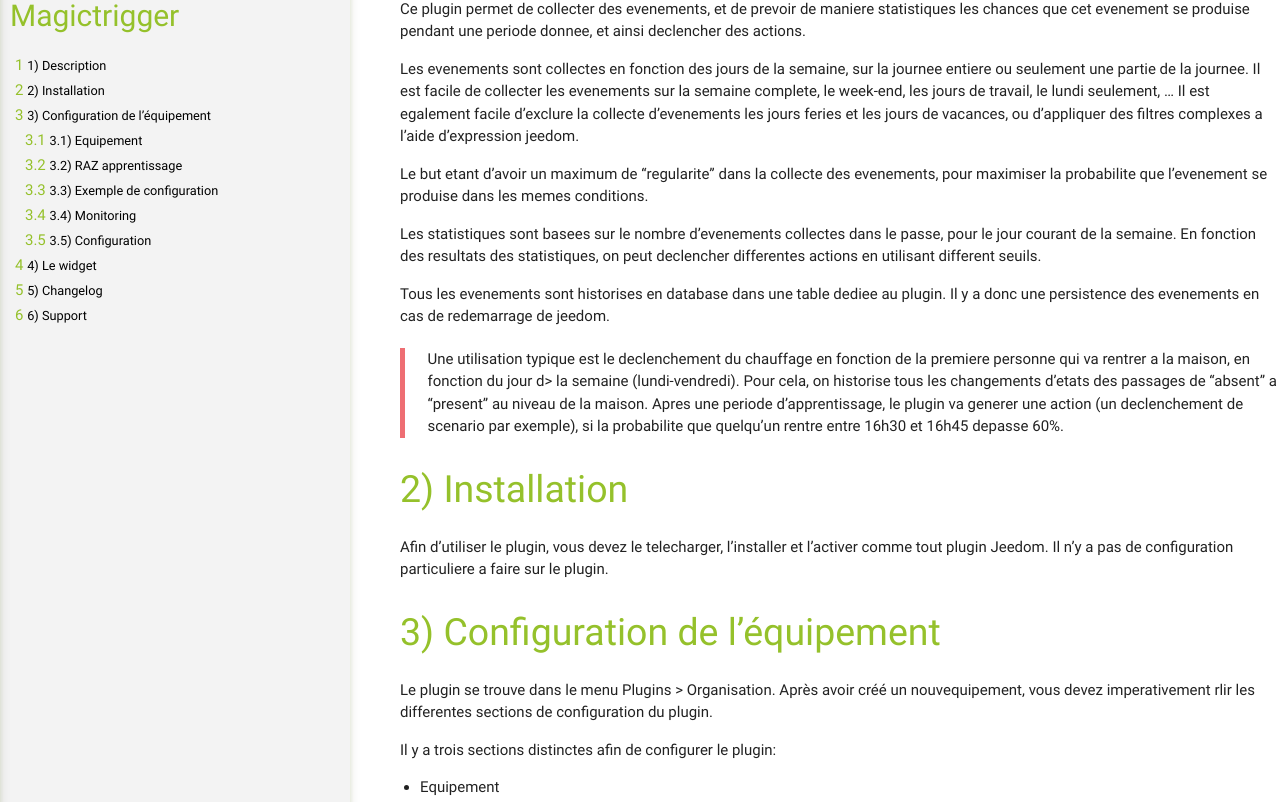
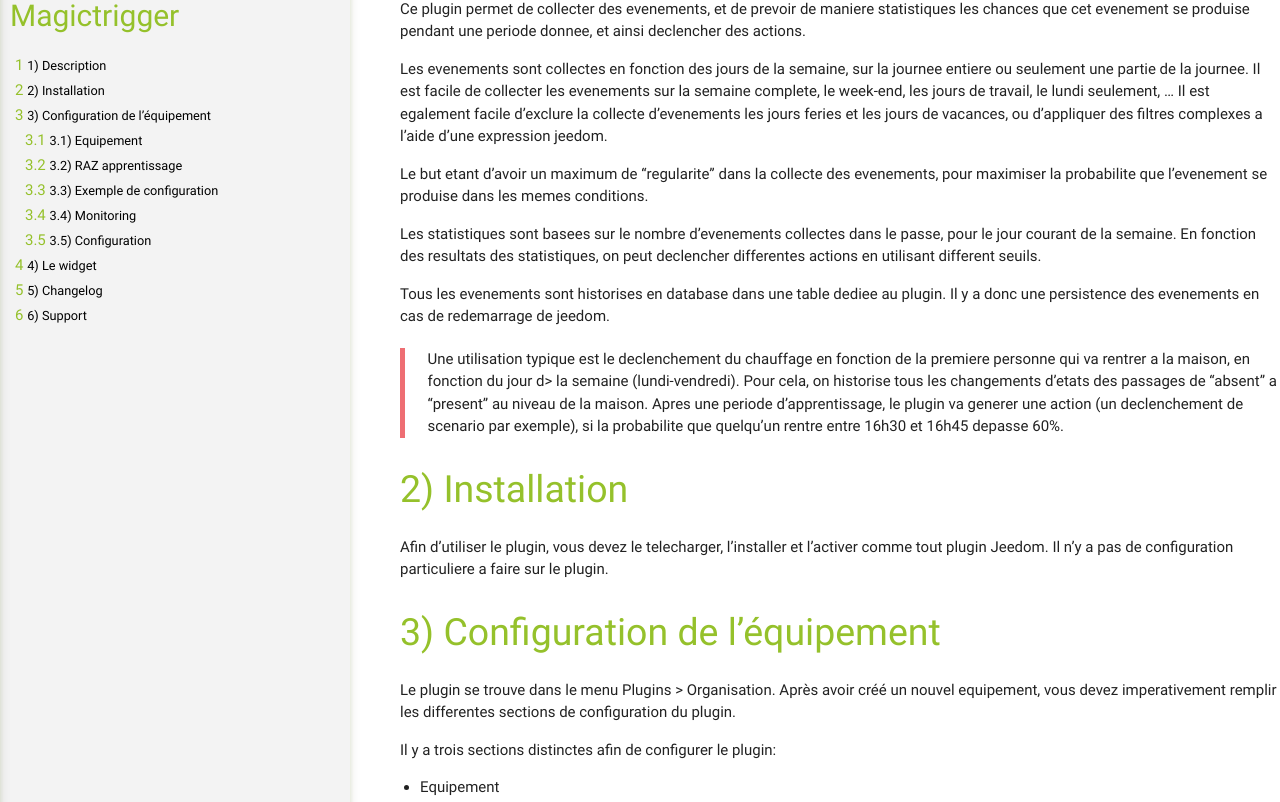
Before and after one commit to benoit5672/plugin-magictrigger, a Jekyll site: the page built from docs/fr_FR/index.md, in a window 1280 px wide and 1400 px high. Shown: the part 164-966 px from the top of the window. Built offline with Jekyll 4.4.1, drawn with Linux system fonts in a browser that asks for light colours; our own code applies the rules of GitHub Pages for plain Markdown files; some of the changed text lies outside the part shown.

Commit message:
Update index.md

```diff
--- a/docs/fr_FR/index.md
+++ b/docs/fr_FR/index.md
@@ -11,7 +11,7 @@ facile de collecter les evenements sur la semaine complete, le week-end,
 les jours de travail, le lundi seulement, ...
 Il est egalement facile d'exclure la collecte d'evenements les jours feries
 et les jours de vacances, ou d'appliquer des filtres complexes a l'aide
-d'expression jeedom.
+d'une expression jeedom.
 
 Le but etant d'avoir un maximum de "regularite" dans la collecte des evenements,
 pour maximiser la probabilite que l'evenement se produise dans les memes
@@ -41,7 +41,7 @@ Il n'y a pas de configuration particuliere a faire sur le plugin.
 # Configuration de l'équipement
 
 Le plugin se trouve dans le menu Plugins > Organisation.
-Après avoir créé un nouvequipement, vous devez imperativement rlir
+Après avoir créé un nouvel equipement, vous devez imperativement remplir
 les differentes sections de configuration du plugin.
 
 Il y a trois sections distinctes afin de configurer le plugin:
```
Also changed, not shown: other parts of docs/fr_FR/index.md (+4 -4 lines).
